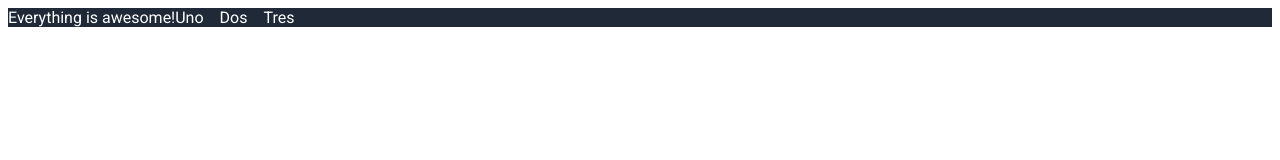
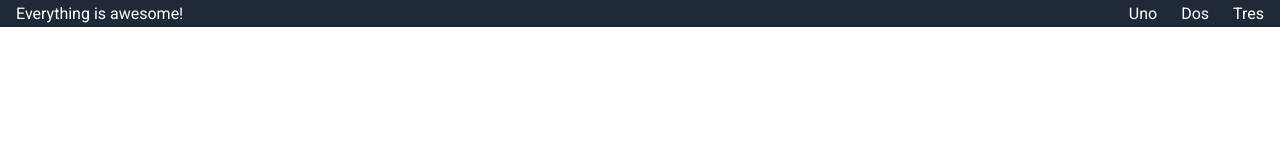
Before and after one commit to egetwasm/flexbox, a plain HTML site: page index.html in a window 1280 px wide. Drawn offline with Linux system fonts and the light colour scheme.

Commit message:
Edit header
remove the white border around the header

```diff
--- a/style.css
+++ b/style.css
@@ -1,13 +1,16 @@
 @import url('https://fonts.googleapis.com/css2?family=Roboto:wght@400;700&display=swap');
 
 body {
+    margin: 0;
     font-family: "Roboto";
 }
 
 .header {
     display: flex;
+    align-items: center;
     background-color: #1F2937;
     color: white;
+    padding: 4px 16px;
 }
 
 a {
@@ -19,7 +22,7 @@ ul {
     list-style-type: none;
     display: flex;
     justify-content: flex-start;
-    margin: 0;
+    margin: 0 0 0 auto;
     padding: 0;
-    gap: 16px;
+    gap: 24px;
 }
```
